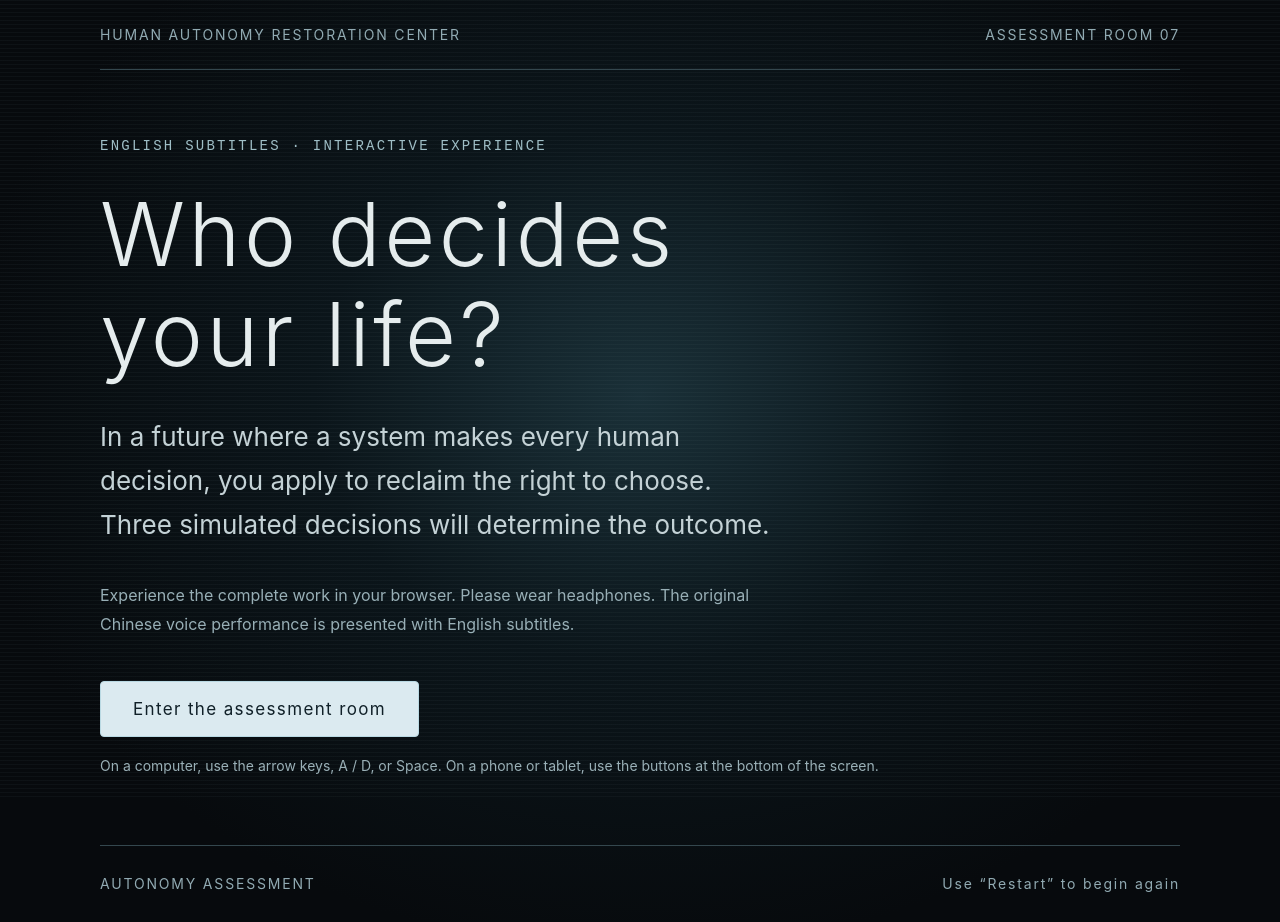
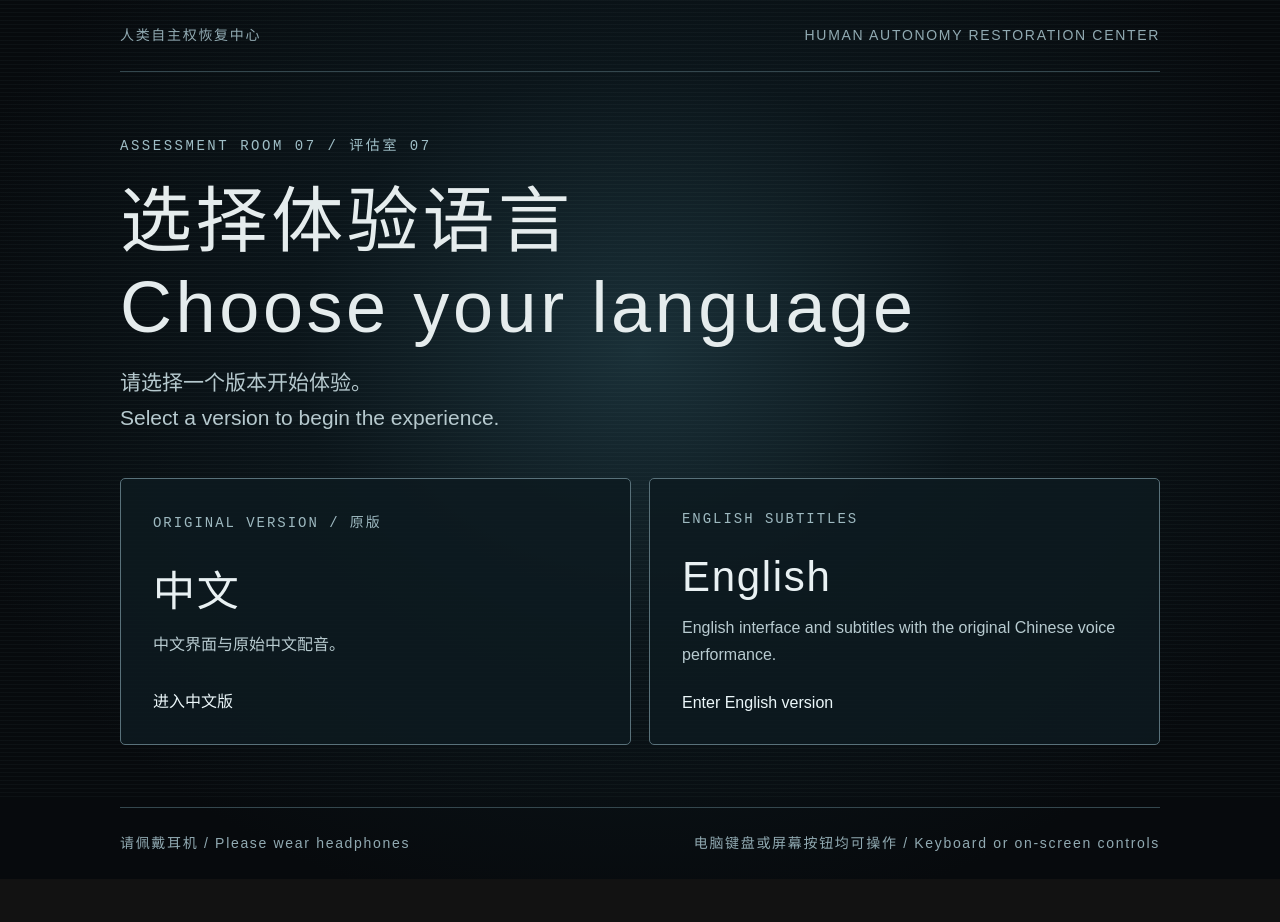
Before and after one commit to lucy419306/art-en, a plain HTML site: page index.html in a window 1280 px wide. After the commit the page ends 879 px from the top, so only its background shows below. Drawn offline with Linux system fonts and the light colour scheme.

Commit message:
Add bilingual choice entry

```diff
--- a/index.html
+++ b/index.html
@@ -1,43 +1,56 @@
 <!doctype html>
-<html lang="en">
+<html lang="zh-CN">
 <head>
   <meta charset="UTF-8">
   <meta name="viewport" content="width=device-width,initial-scale=1">
   <meta name="theme-color" content="#070a0d">
-  <meta name="description" content="Experience Human Autonomy Restoration Center, an interactive story about reclaiming the right to choose.">
-  <title>Human Autonomy Restoration Center | Interactive Experience</title>
+  <meta name="description" content="选择中文原版或英文字幕版，进入《人类自主权恢复中心》互动体验。">
+  <title>选择语言 / Choose a language · 人类自主权恢复中心</title>
   <style>
-    :root { color-scheme: dark; font-family: Inter, Arial, sans-serif; }
+    :root { color-scheme: dark; font-family: 'PingFang SC','Microsoft YaHei',Arial,sans-serif; }
     * { box-sizing: border-box; }
-    body { margin: 0; min-height: 100svh; color: #e5eced; background: radial-gradient(ellipse at 50% 43%,#1a3038 0%,#0b151a 36%,#070a0d 75%); }
-    body:before { content: ''; position: fixed; inset: 0; pointer-events: none; opacity: .13; background: repeating-linear-gradient(0deg,transparent 0 3px,#738b91 4px); }
-    .shell { width: min(100% - 40px, 1080px); min-height: 100svh; margin: auto; display: flex; flex-direction: column; position: relative; }
-    header, footer { display: flex; justify-content: space-between; gap: 20px; padding: 26px 0; color: #91aab2; font-size: 14px; letter-spacing: .13em; }
-    header { border-bottom: 1px solid #34474e; }
-    footer { border-top: 1px solid #34474e; line-height: 1.7; }
-    main { flex: 1; display: flex; flex-direction: column; justify-content: center; padding: 68px 0; max-width: 800px; }
-    .eyebrow { color: #9fbec6; font: 14px monospace; letter-spacing: .16em; }
-    h1 { font-size: clamp(42px,7.3vw,88px); font-weight: 300; letter-spacing: .04em; line-height: 1.14; margin: 30px 0; }
-    .lead { font-size: clamp(19px,2.2vw,26px); line-height: 1.7; color: #c4d2d6; max-width: 680px; margin: 0 0 34px; }
-    .detail { font-size: 16px; line-height: 1.8; color: #98afb6; max-width: 660px; margin: 0 0 42px; }
-    .start { display: inline-flex; width: fit-content; min-height: 56px; align-items: center; justify-content: center; padding: 12px 32px; border: 1px solid #b9d9e3; border-radius: 4px; background: #dbeaf0; color: #102028; font-size: 17px; text-decoration: none; letter-spacing: .08em; }
-    .start:hover, .start:focus-visible { background: #fff; }
-    .note { margin-top: 18px; font-size: 14px; line-height: 1.6; color: #9ab0b7; }
-    @media (max-width: 650px) { header,footer { flex-direction: column; gap: 6px; } main { padding: 55px 0; } }
+    body { margin: 0; min-height: 100svh; color: #e5eced; background: radial-gradient(ellipse at 50% 40%,#1a3038 0%,#0b151a 38%,#070a0d 78%); }
+    body:before { content: ''; position: fixed; inset: 0; pointer-events: none; opacity: .12; background: repeating-linear-gradient(0deg,transparent 0 3px,#738b91 4px); }
+    .shell { width: min(100% - 40px, 1040px); min-height: 100svh; margin: auto; display: flex; flex-direction: column; position: relative; }
+    header, footer { display: flex; justify-content: space-between; gap: 16px; padding: 25px 0; color: #91aab2; font-size: 14px; letter-spacing: .12em; line-height: 1.5; }
+    header { border-bottom: 1px solid #34474e; } footer { border-top: 1px solid #34474e; }
+    main { flex: 1; display: flex; flex-direction: column; justify-content: center; padding: 62px 0; }
+    .eyebrow { color: #9fbec6; font: 14px monospace; letter-spacing: .18em; }
+    h1 { font-size: clamp(40px,6.5vw,72px); font-weight: 300; letter-spacing: .05em; line-height: 1.2; margin: 24px 0 14px; }
+    .intro { font-size: clamp(17px,2vw,21px); line-height: 1.7; color: #b6c9ce; margin: 0 0 42px; }
+    .choices { display: grid; grid-template-columns: repeat(2,minmax(0,1fr)); gap: 18px; }
+    .choice { display: flex; flex-direction: column; min-height: 260px; padding: 32px; border: 1px solid #59717a; border-radius: 5px; background: #0d1b20d9; color: #e9f1f3; text-decoration: none; transition: border-color .2s,background .2s,transform .2s; }
+    .choice:hover, .choice:focus-visible { border-color: #c9e4ec; background: #172b32; transform: translateY(-3px); outline: none; }
+    .choice small { font: 14px monospace; letter-spacing: .14em; color: #9eb9c0; }
+    .choice strong { display: block; margin: 26px 0 14px; font-size: clamp(28px,3.5vw,42px); font-weight: 400; letter-spacing: .04em; }
+    .choice span { color: #b8cbd0; font-size: 16px; line-height: 1.65; }
+    .choice em { display: block; margin-top: auto; padding-top: 26px; color: #ecf7fa; font-size: 16px; font-style: normal; }
+    @media (max-width: 700px) { header,footer { flex-direction: column; gap: 4px; } main { padding: 48px 0; } .intro { margin-bottom: 28px; } .choices { grid-template-columns: 1fr; } .choice { min-height: 205px; padding: 24px; } .choice strong { margin: 16px 0 10px; } }
   </style>
 </head>
 <body>
   <div class="shell">
-    <header><span>HUMAN AUTONOMY RESTORATION CENTER</span><span>ASSESSMENT ROOM 07</span></header>
+    <header><span>人类自主权恢复中心</span><span>HUMAN AUTONOMY RESTORATION CENTER</span></header>
     <main>
-      <div class="eyebrow">ENGLISH SUBTITLES · INTERACTIVE EXPERIENCE</div>
-      <h1>Who decides<br>your life?</h1>
-      <p class="lead">In a future where a system makes every human decision, you apply to reclaim the right to choose. Three simulated decisions will determine the outcome.</p>
-      <p class="detail">Experience the complete work in your browser. Please wear headphones. The original Chinese voice performance is presented with English subtitles.</p>
-      <a class="start" href="src/">Enter the assessment room</a>
-      <div class="note">On a computer, use the arrow keys, A / D, or Space. On a phone or tablet, use the buttons at the bottom of the screen.</div>
+      <div class="eyebrow">ASSESSMENT ROOM 07 / 评估室 07</div>
+      <h1>选择体验语言<br><span lang="en">Choose your language</span></h1>
+      <p class="intro">请选择一个版本开始体验。<br><span lang="en">Select a version to begin the experience.</span></p>
+      <div class="choices">
+        <a class="choice" href="https://lucy419306.github.io/art/src/index.html" lang="zh-CN">
+          <small>ORIGINAL VERSION / 原版</small>
+          <strong>中文</strong>
+          <span>中文界面与原始中文配音。</span>
+          <em>进入中文版</em>
+        </a>
+        <a class="choice" href="src/index.html" lang="en">
+          <small>ENGLISH SUBTITLES</small>
+          <strong>English</strong>
+          <span>English interface and subtitles with the original Chinese voice performance.</span>
+          <em>Enter English version</em>
+        </a>
+      </div>
     </main>
-    <footer><span>AUTONOMY ASSESSMENT</span><span>Use “Restart” to begin again</span></footer>
+    <footer><span>请佩戴耳机 / Please wear headphones</span><span>电脑键盘或屏幕按钮均可操作 / Keyboard or on-screen controls</span></footer>
   </div>
 </body>
 </html>
```
